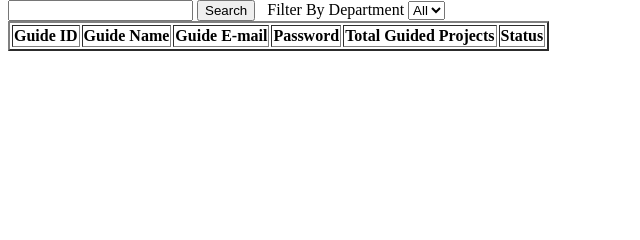
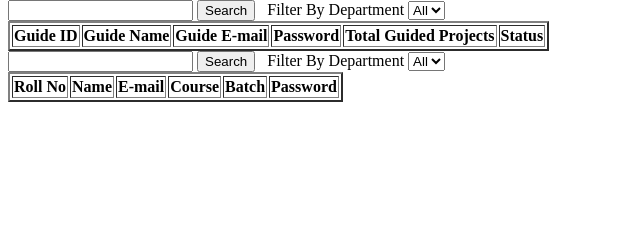
Before and after one commit to Nithin-Shetty-M/SPARK-Mini-Project, a Python web app: template templates/admin.html in a window 1280 px wide. Shown: the part 260-500 px from the top of the page, without its empty margins (0-640 px from the left). Run offline with Jinja, Linux system fonts and the light colour scheme; the template is opened without the code that fills it, so the values that code supplies are empty.

Commit message:
added option to innsert students who can login to this website

```diff
--- a/templates/admin.html
+++ b/templates/admin.html
@@ -57,5 +57,24 @@
         </tr>
     </table>
 </div>
+<div>
+     <input type="text">
+    <input type="button" value="Search">
+    <label for=""> &nbsp; Filter By Department</label>
+    <select name="department" id="">
+        <option value="All" id="pname">All</option>
+        <option value="" id="gname"></option>
+    </select>
+    <table border="2">
+        <tr>
+            <th>Roll No</th>
+            <th>Name</th>
+            <th>E-mail</th>
+            <th>Course</th>
+            <th>Batch</th>
+            <th>Password</th>
+        </tr>
+    </table>
+</div>
 </body>
 </html>
--- a/templates/login.html
+++ b/templates/login.html
@@ -20,7 +20,7 @@
         <label for="pass">Password</label><br>
         <input type="password" name="pass" placeholder="Enter PassWord" ><br>
         <input type="submit" value="LOGIN" name="submit">
-        <h4>New user?<a href="">Sign In</a></h4>
+        <!-- <h4>New user?<a href="">Sign In</a></h4> -->
     </form>
 </body>
 </html>
```
Also changed, not shown: templates/bulk_students.html (added, +17 -0 lines).
